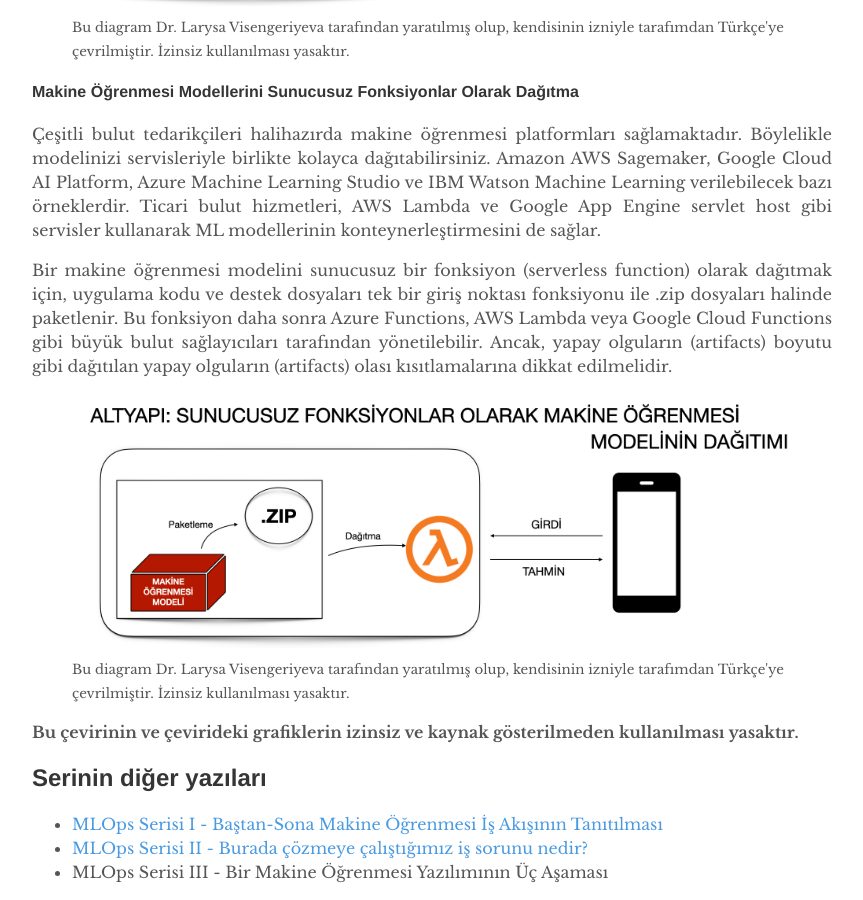
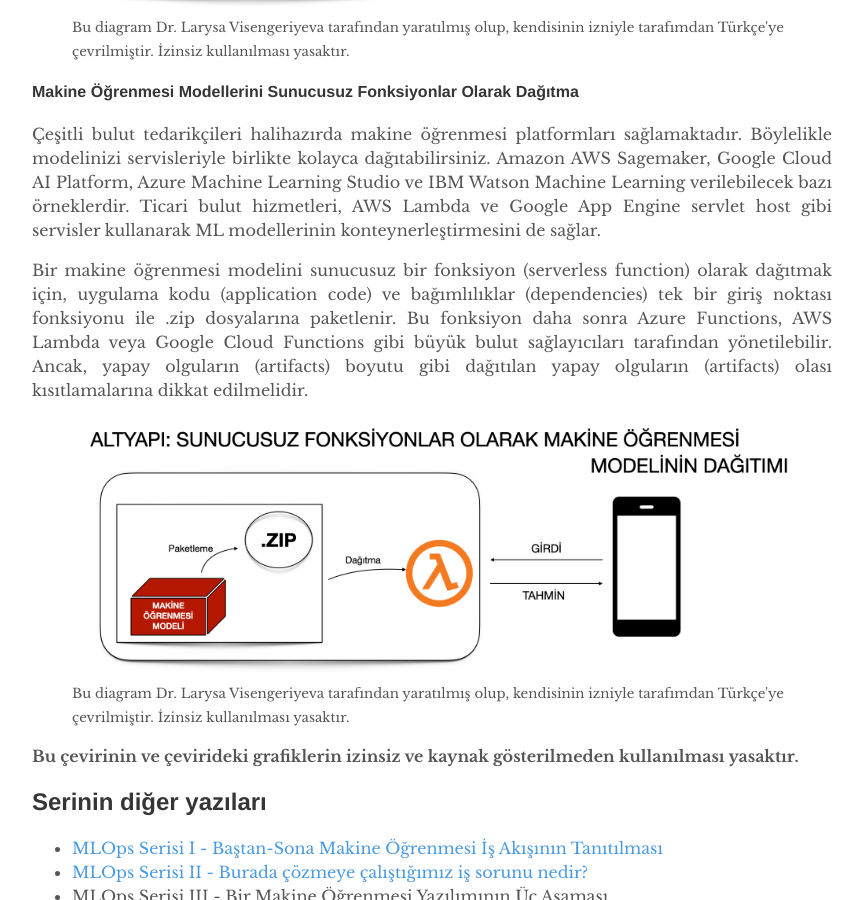
Before and after one commit to mmuratarat/turkish, a Jekyll site: the page built from _posts/2021-02-15-ml_ops_series_iii.md, in a window 1280 px wide and 900 px high, scrolled down 17474 px. Shown: the whole window, without its empty margins (208-1071 px from the left). Built offline with Jekyll 4.4.1, drawn with Linux system fonts in a browser that asks for light colours; nearby versions of some CDN libraries; comment, search, counter and statistics services are not loaded.

Commit message:
Update 2021-02-15-ml_ops_series_iii.md

```diff
--- a/_posts/2021-02-15-ml_ops_series_iii.md
+++ b/_posts/2021-02-15-ml_ops_series_iii.md
@@ -331,7 +331,7 @@
 
 Çeşitli bulut tedarikçileri halihazırda makine öğrenmesi platformları sağlamaktadır. Böylelikle modelinizi servisleriyle birlikte kolayca dağıtabilirsiniz. Amazon AWS Sagemaker, Google Cloud AI Platform, Azure Machine Learning Studio ve IBM Watson Machine Learning verilebilecek bazı örneklerdir. Ticari bulut hizmetleri, AWS Lambda ve Google App Engine servlet host gibi servisler kullanarak ML modellerinin konteynerleştirmesini de sağlar.
 
-Bir makine öğrenmesi modelini sunucusuz bir fonksiyon (serverless function) olarak dağıtmak için, uygulama kodu ve destek dosyaları tek bir giriş noktası fonksiyonu ile .zip dosyaları halinde paketlenir. Bu fonksiyon daha sonra Azure Functions, AWS Lambda veya Google Cloud Functions gibi büyük bulut sağlayıcıları tarafından yönetilebilir. Ancak, yapay olguların (artifacts) boyutu gibi dağıtılan yapay olguların (artifacts) olası kısıtlamalarına dikkat edilmelidir.
+Bir makine öğrenmesi modelini sunucusuz bir fonksiyon (serverless function) olarak dağıtmak için, uygulama kodu (application code) ve bağımlılıklar (dependencies) tek bir giriş noktası fonksiyonu ile .zip dosyalarına paketlenir. Bu fonksiyon daha sonra Azure Functions, AWS Lambda veya Google Cloud Functions gibi büyük bulut sağlayıcıları tarafından yönetilebilir. Ancak, yapay olguların (artifacts) boyutu gibi dağıtılan yapay olguların (artifacts) olası kısıtlamalarına dikkat edilmelidir.
 
 <figure>
   <img src="https://github.com/mmuratarat/turkish/blob/master/_posts/images/infra-lambda.png?raw=true" alt="my alt text"/>
```
